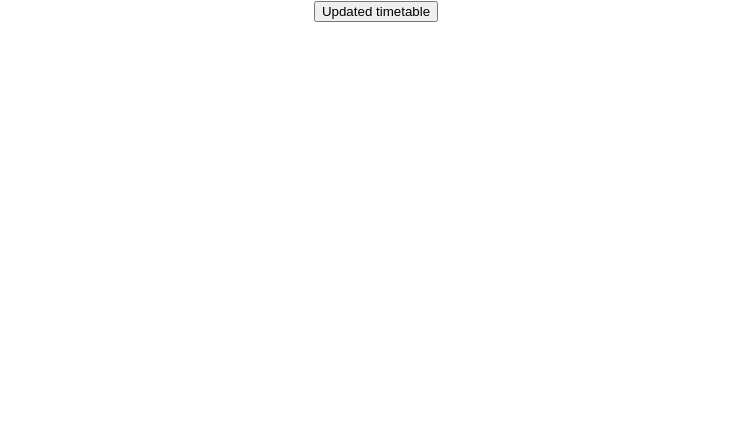
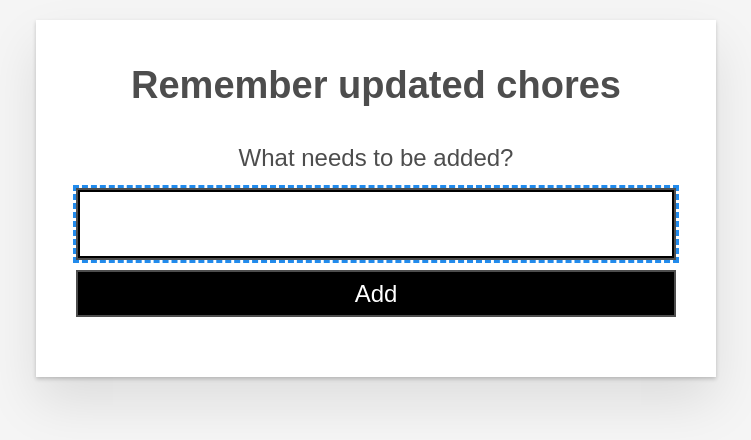
Before and after one commit to Vaalarivan2002/remember-attendance-update, a React (Create React App) app: page / in a window 1280 px wide. Shown: the top 440 px of the page, without its empty margins (264-1015 px from the left). Built offline with nearby package versions, Linux system fonts and the light colour scheme.

Commit message:
Added functionality to add more updates

```diff
--- a/package.json
+++ b/package.json
@@ -6,6 +6,7 @@
     "@testing-library/jest-dom": "^5.16.3",
     "@testing-library/react": "^12.1.4",
     "@testing-library/user-event": "^13.5.0",
+    "nanoid": "^3.3.2",
     "react": "^18.0.0",
     "react-dom": "^18.0.0",
     "react-router-dom": "^6.3.0",
--- a/public/index.html
+++ b/public/index.html
@@ -24,7 +24,7 @@
       work correctly both with client-side routing and a non-root public URL.
       Learn how to configure a non-root public URL by running `npm run build`.
     -->
-    <title>React App</title>
+    <title>Remember Updates</title>
   </head>
   <body>
     <noscript>You need to enable JavaScript to run this app.</noscript>
--- a/src/App.css
+++ /dev/null
@@ -1,38 +0,0 @@
-.App {
-  text-align: center;
-}
-
-.App-logo {
-  height: 40vmin;
-  pointer-events: none;
-}
-
-@media (prefers-reduced-motion: no-preference) {
-  .App-logo {
-    animation: App-logo-spin infinite 20s linear;
-  }
-}
-
-.App-header {
-  background-color: #282c34;
-  min-height: 100vh;
-  display: flex;
-  flex-direction: column;
-  align-items: center;
-  justify-content: center;
-  font-size: calc(10px + 2vmin);
-  color: white;
-}
-
-.App-link {
-  color: #61dafb;
-}
-
-@keyframes App-logo-spin {
-  from {
-    transform: rotate(0deg);
-  }
-  to {
-    transform: rotate(360deg);
-  }
-}
--- a/src/App.js
+++ b/src/App.js
@@ -1,27 +1,56 @@
-import logo from './logo.svg';
-import './App.css';
 import { useState } from 'react';
-import { isCursorAtStart } from '@testing-library/user-event/dist/utils';
+import Field from './components/Field/Field';
+import Form from './components/Form/Form';
+import { nanoid } from 'nanoid';
 
 function App() {
   let date = new Date()
   let newDate = localStorage.getItem('date') != date.getDate()
+
   if (newDate) {
-    localStorage.removeItem('s1')
-    localStorage.removeItem('s2')
+    let storedTasks = JSON.parse(localStorage.getItem('tasks'))
+    if (storedTasks !== null) {
+      const updatedTasks = storedTasks.map(task => {
+        return {...task, completed: false}
+      })
+      localStorage.setItem('tasks', updatedTasks)
+    }
     localStorage.setItem('date', date.getDate())
   }
 
-  const [s1, setS1] = useState((localStorage.getItem('s1') !== null && localStorage.getItem('s1') !== "") ? "Today's timetable updated" : "")
+  const [tasks, setTasks] = useState(JSON.parse(localStorage.getItem('tasks')) === null ? [] : JSON.parse(localStorage.getItem('tasks')))
+
+  const addTask = (name) => {
+    const newTask = { id: "rem-" + nanoid(), name: name, completed: false}
+    localStorage.setItem('tasks', JSON.stringify([...tasks, newTask]))
+    setTasks([...tasks, newTask])
+  }
+
+  const toggleTaskCompleted  = (id) => {
+    const updatedTasks = tasks.map(task => {
+    if (id === task.id) {
+      return {...task, completed: !task.completed}
+    }
+    return task;
+    });
+    setTasks(updatedTasks);
+    localStorage.setItem('tasks', JSON.stringify(updatedTasks))
+    console.log(localStorage.getItem('tasks'));
+    console.log(updatedTasks);
+  }
+
+  const taskList = tasks.map(task => { return <Field id={task.id} name={task.name} key={task.id} completed={task.completed} toggleTaskCompleted={toggleTaskCompleted} />} )
 
   return (
     <div className="App">
-      <button onClick={() => {
-        localStorage.setItem('s1', "Today's timetable updated")
-        setS1("Today's timetable updated")
-      }}>Updated timetable</button>
-      <h1>{ s1 }</h1>
-
+      <div className="remapp stack-large">
+      <h1>Remember updated chores</h1>
+      <Form addTask={addTask}/>
+      <ul className="rem-list stack-large stack-exception" aria-labelledby="list-heading"
+      >
+        {taskList}
+      </ul>
+    </div>
     </div>
   );
 }
--- /dev/null
+++ b/src/components/Field/Field.js
@@ -0,0 +1,13 @@
+import React from "react";
+export default function Field(props) {
+  return (
+    <li className="rem stack-small">
+      <div className="c-cb">
+        <input id={props.id} type="checkbox" defaultChecked={props.completed} onChange={() => props.toggleTaskCompleted(props.id)}/>
+        <label className="rem-label" htmlFor={props.id}>
+          {props.name}
+        </label>
+      </div>
+    </li>
+  );
+}
--- /dev/null
+++ b/src/components/Form/Form.js
@@ -0,0 +1,43 @@
+import React, { useEffect, useRef, useState } from "react";
+export default function Form(props) {
+    const [name, setName] = useState('')
+    const addFieldRef = useRef(null)
+    const handleChange = (e) => {
+        setName(e.target.value)
+    }
+    const handleSubmit = (e) => {
+        e.preventDefault()
+        setName("")
+        if (name === '') {
+          alert("Field shouldn't be empty!")
+          addFieldRef.current.focus()
+          return
+        }
+        props.addTask(name)
+        document.getElementById('new-rem-input').value = ''
+    }
+    useEffect(() => {
+      addFieldRef.current.focus()
+    })
+    return (
+        <form onSubmit={handleSubmit}>
+        <h2 className="label-wrapper">
+          <label htmlFor="new-rem-input" className="label__lg">
+            What needs to be added?
+          </label>
+        </h2>
+        <input
+          type="text"
+          id="new-rem-input"
+          className="input input__lg"
+          name="text"
+          autoComplete="off"
+          onChange={handleChange}
+          ref={addFieldRef}
+        />
+        <button type="submit" className="btn btn__primary btn__lg" >
+          Add
+        </button>
+      </form>
+    )
+}
--- a/src/index.css
+++ b/src/index.css
@@ -1,13 +1,291 @@
+*,
+*::before,
+*::after {
+  box-sizing: border-box;
+}
+*:focus {
+  outline: 3px dashed #228bec;
+  outline-offset: 0;
+}
+html {
+  font: 62.5% / 1.15 sans-serif;
+}
+h1,
+h2 {
+  margin-bottom: 0;
+}
+ul {
+  list-style: none;
+  padding: 0;
+}
+button {
+  border: none;
+  margin: 0;
+  padding: 0;
+  width: auto;
+  overflow: visible;
+  background: transparent;
+  color: inherit;
+  font: inherit;
+  line-height: normal;
+  -webkit-font-smoothing: inherit;
+  -moz-osx-font-smoothing: inherit;
+  -webkit-appearance: none;
+}
+button::-moz-focus-inner {
+  border: 0;
+}
+button,
+input,
+optgroup,
+select,
+textarea {
+  font-family: inherit;
+  font-size: 100%;
+  line-height: 1.15;
+  margin: 0;
+}
+button,
+input {
+  overflow: visible;
+}
+input[type="text"] {
+  border-radius: 0;
+}
 body {
+  width: 100%;
+  max-width: 68rem;
+  margin: 0 auto;
+  font: 1.6rem/1.25 Arial, sans-serif;
+  background-color: #f5f5f5;
+  color: #4d4d4d;
+}
+@media screen and (min-width: 620px) {
+  body {
+    font-size: 1.9rem;
+    line-height: 1.31579;
+  }
+}
+/*END RESETS*/
+/* GLOBAL STYLES */
+.form-group > input[type="text"] {
+  display: inline-block;
+  margin-top: 0.4rem;
+}
+.btn {
+  padding: 0.8rem 1rem 0.7rem;
+  border: 0.2rem solid #4d4d4d;
+  cursor: pointer;
+  text-transform: capitalize;
+}
+.btn.toggle-btn {
+  border-width: 1px;
+  border-color: #d3d3d3;
+}
+.btn.toggle-btn[aria-pressed="true"] {
+  text-decoration: underline;
+  border-color: #4d4d4d;
+}
+.btn__danger {
+  color: #fff;
+  background-color: #ca3c3c;
+  border-color: #bd2130;
+}
+.btn__filter {
+  border-color: lightgrey;
+}
+.btn__primary {
+  color: #fff;
+  background-color: #000;
+}
+.btn-group {
+  display: flex;
+  justify-content: space-between;
+}
+.btn-group > * {
+  flex: 1 1 49%;
+}
+.btn-group > * + * {
+  margin-left: 0.8rem;
+}
+.label-wrapper {
   margin: 0;
-  font-family: -apple-system, BlinkMacSystemFont, 'Segoe UI', 'Roboto', 'Oxygen',
-    'Ubuntu', 'Cantarell', 'Fira Sans', 'Droid Sans', 'Helvetica Neue',
-    sans-serif;
+  flex: 0 0 100%;
+  text-align: center;
+}
+.visually-hidden {
+  position: absolute !important;
+  height: 1px;
+  width: 1px;
+  overflow: hidden;
+  clip: rect(1px 1px 1px 1px);
+  clip: rect(1px, 1px, 1px, 1px);
+  white-space: nowrap;
+}
+[class*="stack"] > * {
+  margin-top: 0;
+  margin-bottom: 0;
+}
+.stack-small > * + * {
+  margin-top: 1.25rem;
+}
+.stack-large > * + * {
+  margin-top: 2.5rem;
+}
+@media screen and (min-width: 550px) {
+  .stack-small > * + * {
+    margin-top: 1.4rem;
+  }
+  .stack-large > * + * {
+    margin-top: 2.8rem;
+  }
+}
+.stack-exception {
+  margin-top: 2rem;
+}
+/* END GLOBAL STYLES */
+.remapp {
+  background: #fff;
+  margin: 2rem 0 4rem 0;
+  padding: 1rem;
+  position: relative;
+  box-shadow: 0 2px 4px 0 rgba(0, 0, 0, 0.2), 0 2.5rem 5rem 0 rgba(0, 0, 0, 0.1);
+}
+@media screen and (min-width: 550px) {
+  .remapp {
+    padding: 4rem;
+  }
+}
+.remapp > * {
+  max-width: 50rem;
+  margin-left: auto;
+  margin-right: auto;
+}
+.remapp > form {
+  max-width: 100%;
+}
+.remapp > h1 {
+  display: block;
+  max-width: 100%;
+  text-align: center;
+  margin: 0;
+  margin-bottom: 1rem;
+}
+.label__lg {
+  line-height: 1.01567;
+  font-weight: 300;
+  padding: 0.8rem;
+  margin-bottom: 1rem;
+  text-align: center;
+}
+.input__lg {
+  padding: 2rem;
+  border: 2px solid #000;
+}
+.input__lg:focus {
+  border-color: #4d4d4d;
+  box-shadow: inset 0 0 0 2px;
+}
+[class*="__lg"] {
+  display: inline-block;
+  width: 100%;
+  font-size: 1.9rem;
+}
+[class*="__lg"]:not(:last-child) {
+  margin-bottom: 1rem;
+}
+@media screen and (min-width: 620px) {
+  [class*="__lg"] {
+    font-size: 2.4rem;
+  }
+}
+.filters {
+  width: 100%;
+  margin: unset auto;
+}
+/* rem item styles */
+.rem {
+  display: flex;
+  flex-direction: row;
+  flex-wrap: wrap;
+}
+.rem > * {
+  flex: 0 0 100%;
+}
+.rem-text {
+  width: 100%;
+  min-height: 4.4rem;
+  padding: 0.4rem 0.8rem;
+  border: 2px solid #565656;
+}
+.rem-text:focus {
+  box-shadow: inset 0 0 0 2px;
+}
+/* CHECKBOX STYLES */
+.c-cb {
+  box-sizing: border-box;
+  font-family: Arial, sans-serif;
   -webkit-font-smoothing: antialiased;
-  -moz-osx-font-smoothing: grayscale;
+  font-weight: 400;
+  font-size: 1.6rem;
+  line-height: 1.25;
+  display: block;
+  position: relative;
+  min-height: 44px;
+  padding-left: 40px;
+  clear: left;
 }
-
-code {
-  font-family: source-code-pro, Menlo, Monaco, Consolas, 'Courier New',
-    monospace;
+.c-cb > label::before,
+.c-cb > input[type="checkbox"] {
+  box-sizing: border-box;
+  top: -2px;
+  left: -2px;
+  width: 44px;
+  height: 44px;
 }
+.c-cb > input[type="checkbox"] {
+  -webkit-font-smoothing: antialiased;
+  cursor: pointer;
+  position: absolute;
+  z-index: 1;
+  margin: 0;
+  opacity: 0;
+}
+.c-cb > label {
+  font-size: inherit;
+  font-family: inherit;
+  line-height: inherit;
+  display: inline-block;
+  margin-bottom: 0;
+  padding: 8px 15px 5px;
+  cursor: pointer;
+  touch-action: manipulation;
+}
+.c-cb > label::before {
+  content: "";
+  position: absolute;
+  border: 2px solid currentColor;
+  background: transparent;
+}
+.c-cb > input[type="checkbox"]:focus + label::before {
+  border-width: 4px;
+  outline: 3px dashed #228bec;
+}
+.c-cb > label::after {
+  box-sizing: content-box;
+  content: "";
+  position: absolute;
+  top: 11px;
+  left: 9px;
+  width: 18px;
+  height: 7px;
+  transform: rotate(-45deg);
+  border: solid;
+  border-width: 0 0 5px 5px;
+  border-top-color: transparent;
+  opacity: 0;
+  background: transparent;
+}
+.c-cb > input[type="checkbox"]:checked + label::after {
+  opacity: 1;
+}
```
Also changed, not shown: src/logo.svg (deleted).
